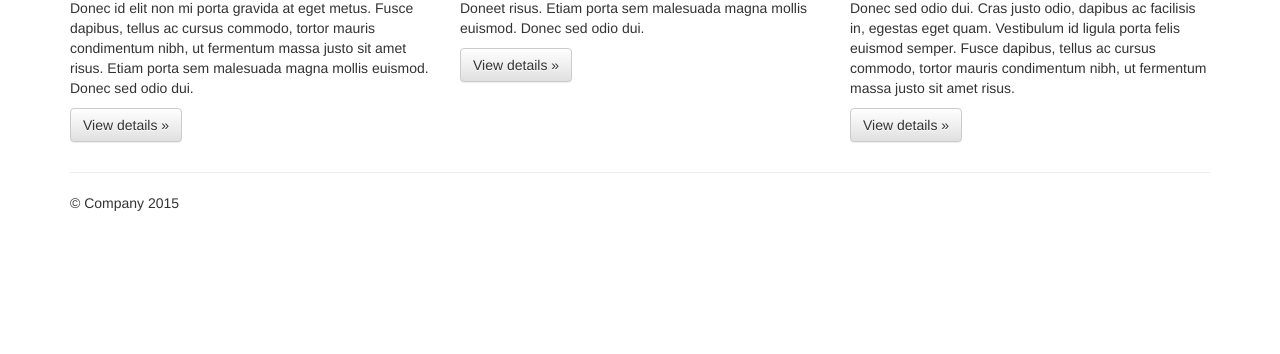
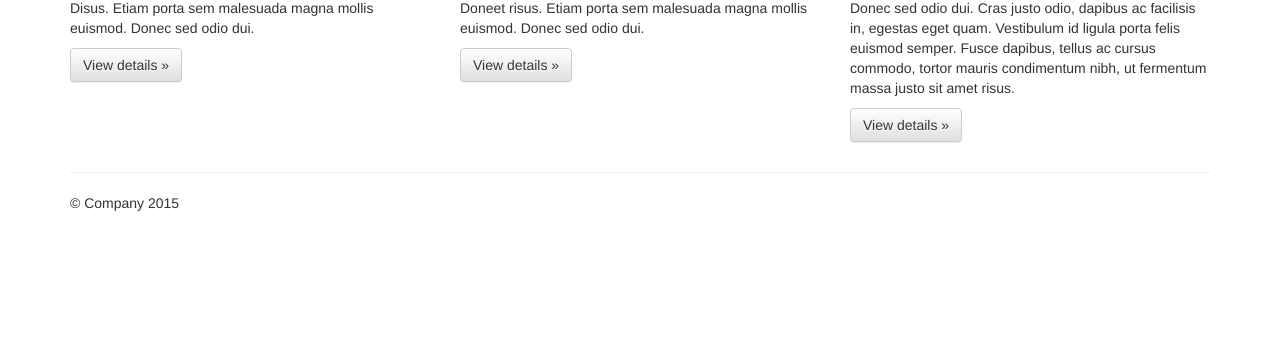
Before and after one commit to HemantTomar/WebProject, a plain HTML site: page index.html in a window 1280 px wide. Shown: the part 446-800 px from the top of the page. Drawn offline with nearby package versions, Linux system fonts and the light colour scheme.

Commit message:
[ci build]

```diff
--- a/index.html
+++ b/index.html
@@ -66,7 +66,7 @@
       <div class="row">
         <div class="col-md-4">
           <h2>Heading</h2>
-          <p>Donec id elit non mi porta gravida at eget metus. Fusce dapibus, tellus ac cursus commodo, tortor mauris condimentum nibh, ut fermentum massa justo sit amet risus. Etiam porta sem malesuada magna mollis euismod. Donec sed odio dui. </p>
+          <p>Disus. Etiam porta sem malesuada magna mollis euismod. Donec sed odio dui. </p>
           <p><a class="btn btn-default" href="#" role="button">View details &raquo;</a></p>
         </div>
         <div class="col-md-4">
```
